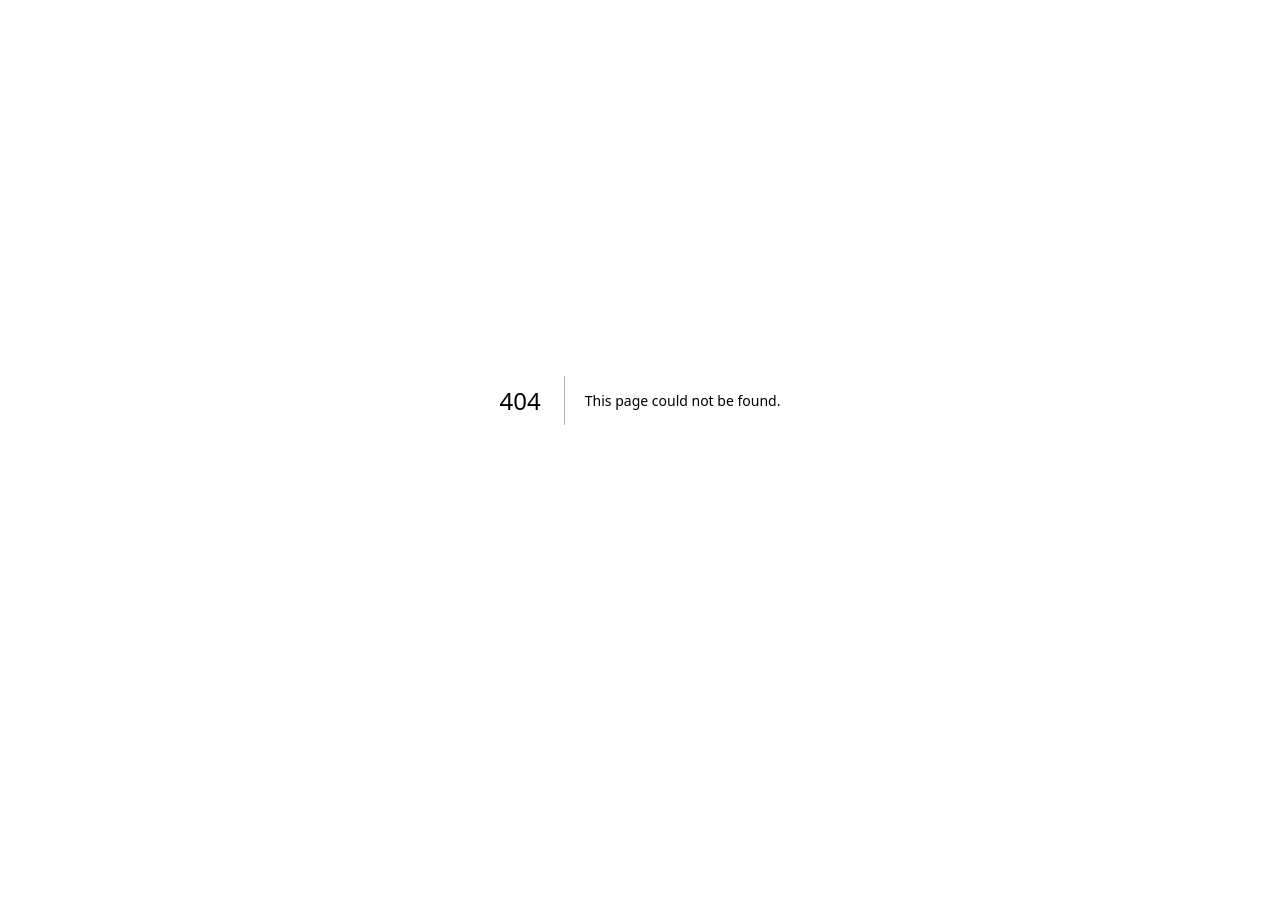
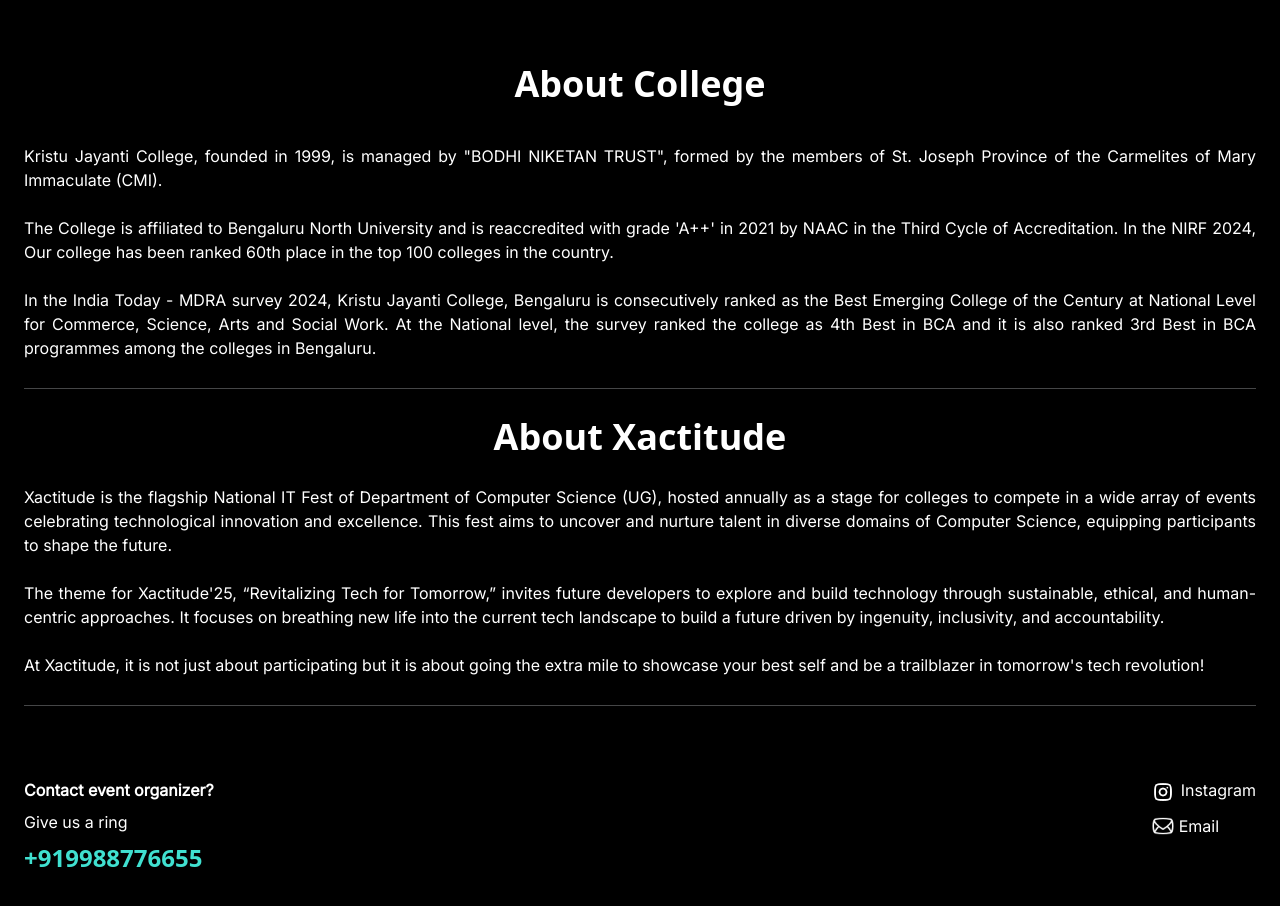
Before and after one commit to nikhilcodes0/xactitude2k25, a Next.js app: page /about in a window 1280 px wide. Before the commit this address had no page. Shown: the top 906 px of the page. Before the commit the page ends 800 px from the top, so only its background shows below. Built offline with nearby package versions, Linux system fonts and the light colour scheme.

Commit message:
about page done

```diff
--- /dev/null
+++ b/app/about/page.tsx
@@ -0,0 +1,55 @@
+"use client";
+
+import React, { useState } from "react";
+import Image from 'next/image';
+import insta from '../assets/insta.png';
+import mail from '../assets/mail.png';
+
+
+function copyPhoneNumber() {
+    const phoneNumber = '+919988776655';
+    navigator.clipboard.writeText(phoneNumber)
+      .then(() => {
+        alert('Phone number copied to clipboard!');
+      })
+      .catch(err => {
+        console.error('Failed to copy text: ', err);
+      });
+  }
+
+
+const About = () => {
+
+
+  return (
+    <div className="bg-black text-white font-sans mx-6">
+        <h1 className="text-4xl text-center mt-16 mb-10 font-bold">About College</h1>
+        <p className="text-justify mt-3 mb-7 font-inter">Kristu Jayanti College, founded in 1999, is managed by "BODHI NIKETAN TRUST", formed by the members of St. Joseph Province of the Carmelites of Mary Immaculate (CMI).<br/><br />
+        The College is affiliated to Bengaluru North University and is reaccredited with grade 'A++' in 2021 by NAAC in the Third Cycle of Accreditation. In the NIRF 2024, Our college has been ranked 60th place in the top 100 colleges in the country.<br/><br />
+        In the India Today - MDRA survey 2024, Kristu Jayanti College, Bengaluru is consecutively ranked as the Best Emerging College of the Century at National Level for Commerce, Science, Arts and Social Work. At the National level, the survey ranked the college as 4th Best in BCA and it is also ranked 3rd Best in BCA programmes among the colleges in Bengaluru.
+        </p>
+        <hr className="opacity-30"/>
+        <h1 className="text-4xl text-center my-7 font-bold">About Xactitude</h1>
+        <p className="text-justify my-3 font-inter">
+        Xactitude is the flagship National IT Fest of Department of Computer Science (UG), hosted annually as a stage for colleges to compete in a wide array of events celebrating technological innovation and excellence. This fest aims to uncover and nurture talent in diverse domains of Computer Science, equipping participants to shape the future.<br/><br/>
+        The theme for Xactitude'25, “Revitalizing Tech for Tomorrow,” invites future developers to explore and build technology through sustainable, ethical, and human-centric approaches. It focuses on breathing new life into the current tech landscape to build a future driven by ingenuity, inclusivity, and accountability.<br/><br />
+        At Xactitude, it is not just about participating but it is about going the extra mile to showcase your best self and be a trailblazer in tomorrow's tech revolution!
+        </p>
+        <hr className="my-7 opacity-30" />
+        <div className="flex justify-between my-16">
+            <div className="">
+                <p className="font-bold my-2 font-inter">Contact event organizer?</p>
+                <p className="my-2 font-inter">Give us a ring</p>
+                <p className="text-2xl font-bold my-2 text-[#40E0D0] " onClick={copyPhoneNumber}>+919988776655</p>
+            </div>
+            <div className="flex flex-col  ">
+                <a href="" className="my-2 font-inter flex gap-1 "> <Image src={insta} alt="" className="w-7 invert"/> Instagram</a>
+                <a href="" className="font-inter flex gap-1 pl-[2px]"> <Image src={mail} alt="" className="w-6 invert "/> Email</a>
+            </div>
+        </div>
+    </div>
+
+  );
+};
+
+export default About;
--- a/app/events/eventsData.ts
+++ b/app/events/eventsData.ts
@@ -10,7 +10,7 @@
 import hacknbuild from "../assets/hacknbuild.png";
 const eventsData = [
   {
-    no: "I",
+    no: "01",
     name: "Hack-N-Build",
     slug: "hacknbuild",
     date: "30th & 31st Jan",
@@ -31,7 +31,7 @@
       team: true,
   },
   {
-    no: "II",
+    no: "02",
     name: "IT Manager",
     slug: "itmanager",
     date: "30th & 31st Jan",
@@ -49,7 +49,7 @@
       team: false,
   },
   {
-    no: "III",
+    no: "03",
     name: "codeshift",
     slug: "codeshift",
     date: "30th Jan",
@@ -70,7 +70,7 @@
     team: true,
   },
   {
-    no: "IV",
+    no: "04",
     name: "weblynx",
     slug: "weblynx",
     date: "31st Jan",
@@ -89,7 +89,7 @@
     team: true,
   },
   {
-    no: "V",
+    no: "05",
     name: "xploit",
     slug: "xploit",
     date: "30th Jan",
@@ -111,7 +111,7 @@
     team: true,
   },
   {
-    no: "VI",
+    no: "06",
     name: "DataQuest",
     slug: "dataquest",
     date: "31st Jan",
@@ -132,7 +132,7 @@
     team: true,
   },
   {
-    no: "VII",
+    no: "07",
     name: "agora",
     slug: "agora",
     date: "30th Jan",
@@ -152,7 +152,7 @@
       team: true,
   },
   {
-    no: "VIII",
+    no: "08",
     name: "quiztacular",
     slug: "quiztacular",
     date: "30th Jan",
@@ -171,7 +171,7 @@
     team: true,
   },
   {
-    no: "IX",
+    no: "09",
     name: "cinephoria",
     slug: "cinephoria",
     date: "30th Jan",
@@ -192,7 +192,7 @@
     team: false,
   },
   {
-    no: "X",
+    no: "10",
     name: "BGX",
     slug: "bgx",
     date: "30th & 31st Jan",
```
Also changed, not shown: app/assets/insta.png (added), app/assets/mail.png (added).
